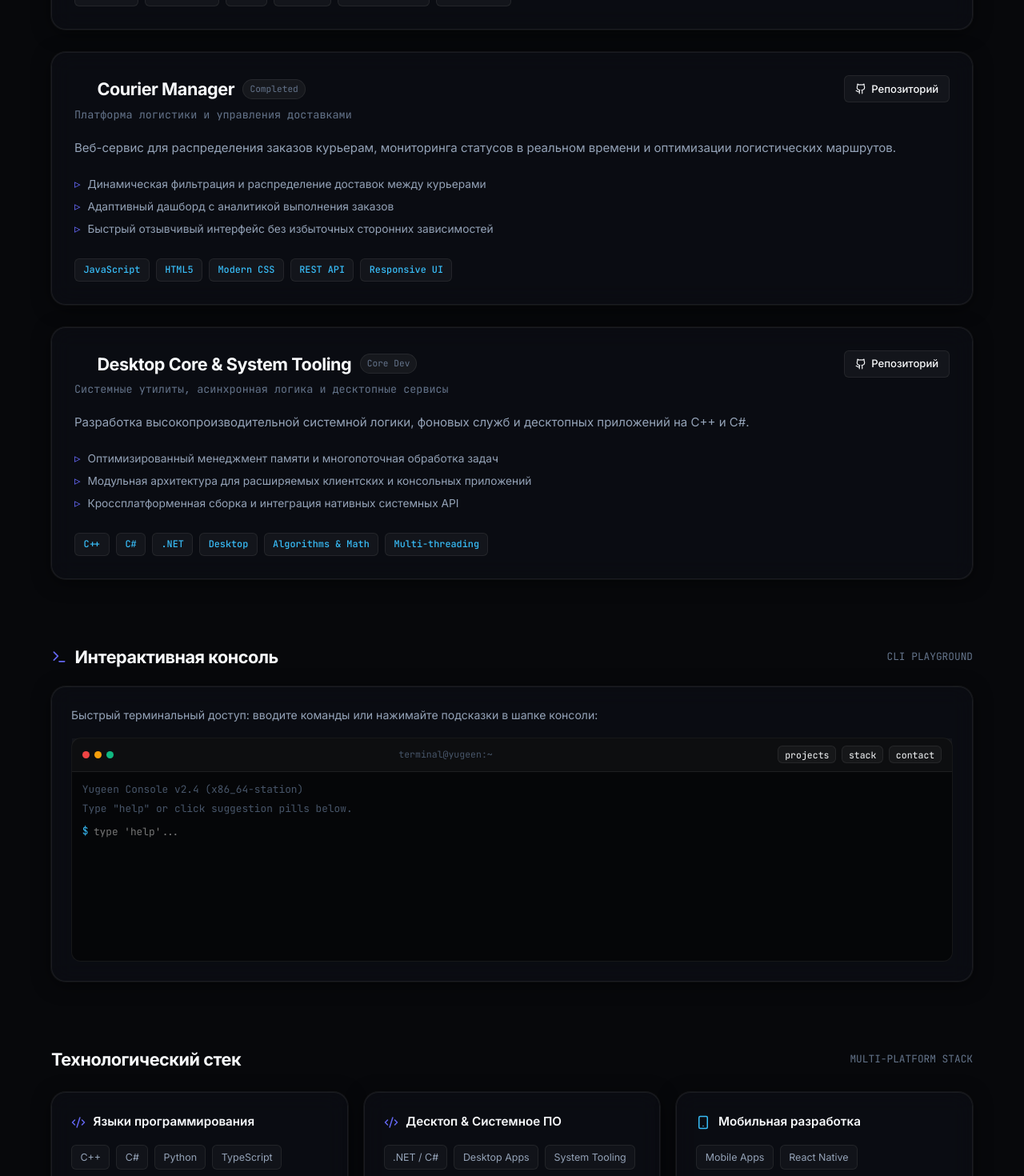
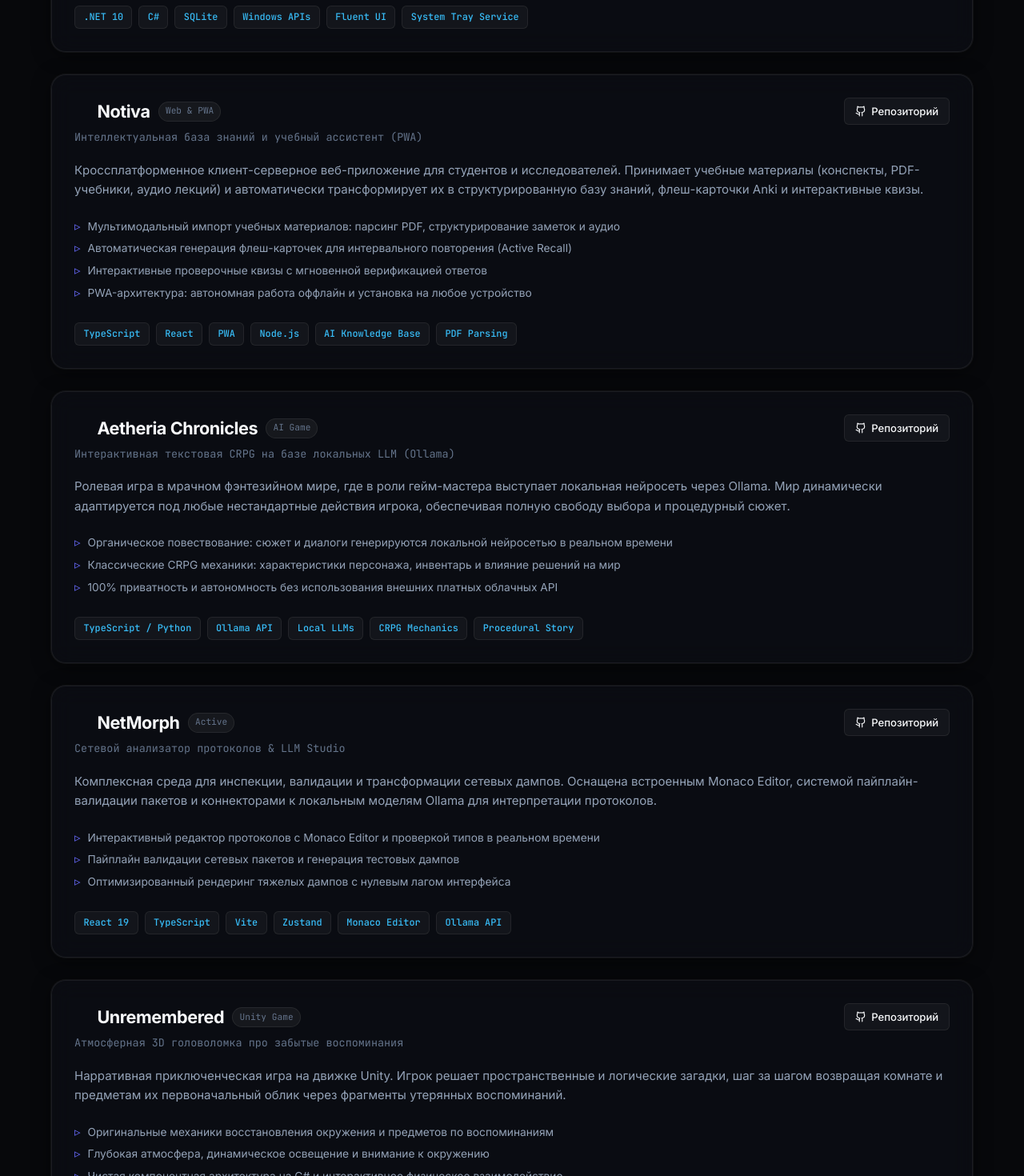
Before and after one commit to yug33n/yug33n.github.io, a React (Vite) app: page / in a window 1280 px wide. Shown: the part 1080-2550 px from the top of the page at 80% size. Built offline with nearby package versions, Linux system fonts and the light colour scheme.

Commit message:
feat: add 7 user projects with detailed highlights and links, update terminal catalog

```diff
--- a/src/components/InteractiveTerminal.tsx
+++ b/src/components/InteractiveTerminal.tsx
@@ -40,9 +40,13 @@ export const InteractiveTerminal = () => {
         break;
       case 'projects':
         newLines.push(
-          { id: Date.now() + 1, type: 'output', text: '1. NetMorph — Network Protocol Inspector & LLM Studio' },
-          { id: Date.now() + 2, type: 'output', text: '2. Courier-Manager — Logistics delivery router & dispatch' },
-          { id: Date.now() + 3, type: 'output', text: '3. Desktop Core & Tooling — C++, C#, background services & native APIs' }
+          { id: Date.now() + 1, type: 'output', text: '1. WinTime — Privacy-first Windows screen tracker (.NET 10, C#, SQLite)' },
+          { id: Date.now() + 2, type: 'output', text: '2. Notiva — AI knowledge base & active recall flashcards (PWA, React)' },
+          { id: Date.now() + 3, type: 'output', text: '3. Aetheria Chronicles — Text CRPG powered by local LLMs (Ollama)' },
+          { id: Date.now() + 4, type: 'output', text: '4. NetMorph — Network protocol inspector & LLM Studio (React, TS)' },
+          { id: Date.now() + 5, type: 'output', text: '5. Unremembered — 3D memory restoration puzzle game (Unity, C#)' },
+          { id: Date.now() + 6, type: 'output', text: '6. Resonance — Desktop audio player with custom audio engine (C#)' },
+          { id: Date.now() + 7, type: 'output', text: '7. Courier-Manager — Arcade parcel dispatch web game (HTML5, JS)' }
         );
         if (shouldScrollWindow) {
           document.getElementById('projects-deck')?.scrollIntoView({ behavior: 'smooth' });
--- a/src/data/portfolioData.ts
+++ b/src/data/portfolioData.ts
@@ -3,23 +3,67 @@ import type { ProjectItem, SkillCategory } from '../types';
 export const personalInfo = {
   name: "yugeen",
   role: "Software Developer",
-  tagline: "Разработка десктопных приложений, мобильных сервисов и высокопроизводительного веба.",
+  tagline: "Разработка десктопных приложений, мобильных сервисов, игр и современного веба.",
   status: "Открыт для предложений & проектов",
   telegram: "https://t.me/dim0kkk",
   instagram: "https://instagram.com/yug3en",
   github: "https://github.com/grymik0",
   bio: [
-    "Универсальный разработчик с опытом в системном программировании, десктопных решениях, мобильных приложениях и современном вебе.",
-    "Пишу на C++, C# и TypeScript. Занимаюсь созданием десктопных и мобильных клиентских приложений, а также проектированием масштабируемых веб-платформ и сетевых сервисов. Ценю чистую архитектуру, оптимизацию и отзывчивый UX."
+    "Универсальный разработчик с разносторонним опытом: от системных Windows-приложений на C# и .NET 10 до нарративных 3D-игр на Unity и систем на базе локальных LLM.",
+    "Пишу на C#, C++, TypeScript и Python. Создаю софт, который уважает приватность пользователей, и интерактивные веб-сервисы с продуманным UX. Люблю глубокие технические задачи: трекинг системных процессов, интеграцию локальных нейросетей и разработку игровых механик."
   ]
 };
 
 export const projectsData: ProjectItem[] = [
   {
+    id: "wintime",
+    title: "WinTime",
+    tagline: "Privacy-first трекер экранного времени и продуктивности для Windows",
+    description: "Тихое приложение в системном трее Windows: детально отслеживает активные процессы, вкладки браузеров (Chrome, Edge, Opera) и проекты без замедления системы. 100% данных хранятся локально в SQLite — никакой телеметрии, облаков и учетных записей.",
+    highlights: [
+      "Глубокий мониторинг вкладок браузера, открытых проектов в IDE и авто-распознавание игр (Steam/Epic)",
+      "Цели и лимиты экранного времени с мягкими уведомлениями или авто-закрытием процессов",
+      "Анализ ритмов сна через системный лог событий Windows и плавающий рабочий виджет (Micro-Mode)",
+      "Геймификация продуктивности: уровни XP, квесты и 20-недельная тепловая карта активности"
+    ],
+    techStack: [".NET 10", "C#", "SQLite", "Windows APIs", "Fluent UI", "System Tray Service"],
+    githubUrl: "https://github.com/grymik0/WinTime",
+    status: "Featured App"
+  },
+  {
+    id: "notiva",
+    title: "Notiva",
+    tagline: "Интеллектуальная база знаний и учебный ассистент (PWA)",
+    description: "Кроссплатформенное клиент-серверное веб-приложение для студентов и исследователей. Принимает учебные материалы (конспекты, PDF-учебники, аудио лекций) и автоматически трансформирует их в структурированную базу знаний, флеш-карточки Anki и интерактивные квизы.",
+    highlights: [
+      "Мультимодальный импорт учебных материалов: парсинг PDF, структурирование заметок и аудио",
+      "Автоматическая генерация флеш-карточек для интервального повторения (Active Recall)",
+      "Интерактивные проверочные квизы с мгновенной верификацией ответов",
+      "PWA-архитектура: автономная работа оффлайн и установка на любое устройство"
+    ],
+    techStack: ["TypeScript", "React", "PWA", "Node.js", "AI Knowledge Base", "PDF Parsing"],
+    githubUrl: "https://github.com/grymik0/Notiva",
+    status: "Web & PWA"
+  },
+  {
+    id: "aetheria-chronicles",
+    title: "Aetheria Chronicles",
+    tagline: "Интерактивная текстовая CRPG на базе локальных LLM (Ollama)",
+    description: "Ролевая игра в мрачном фэнтезийном мире, где в роли гейм-мастера выступает локальная нейросеть через Ollama. Мир динамически адаптируется под любые нестандартные действия игрока, обеспечивая полную свободу выбора и процедурный сюжет.",
+    highlights: [
+      "Органическое повествование: сюжет и диалоги генерируются локальной нейросетью в реальном времени",
+      "Классические CRPG механики: характеристики персонажа, инвентарь и влияние решений на мир",
+      "100% приватность и автономность без использования внешних платных облачных API"
+    ],
+    techStack: ["TypeScript / Python", "Ollama API", "Local LLMs", "CRPG Mechanics", "Procedural Story"],
+    githubUrl: "https://github.com/grymik0/aetheria-chronicles",
+    status: "AI Game"
+  },
+  {
     id: "netmorph",
     title: "NetMorph",
     tagline: "Сетевой анализатор протоколов & LLM Studio",
-    description: "Комплексная среда для инспекции, валидации и трансформации сетевых дампов. Оснащена встроенным Monaco Editor, системой пайплайн-валидации пакетов и коннекторами к локальным моделям Ollama.",
+    description: "Комплексная среда для инспекции, валидации и трансформации сетевых дампов. Оснащена встроенным Monaco Editor, системой пайплайн-валидации пакетов и коннекторами к локальным моделям Ollama для интерпретации протоколов.",
     highlights: [
       "Интерактивный редактор протоколов с Monaco Editor и проверкой типов в реальном времени",
       "Пайплайн валидации сетевых пакетов и генерация тестовых дампов",
@@ -30,32 +74,46 @@ export const projectsData: ProjectItem[] = [
     status: "Active"
   },
   {
-    id: "courier-manager",
-    title: "Courier Manager",
-    tagline: "Платформа логистики и управления доставками",
-    description: "Веб-сервис для распределения заказов курьерам, мониторинга статусов в реальном времени и оптимизации логистических маршрутов.",
+    id: "unremembered",
+    title: "Unremembered",
+    tagline: "Атмосферная 3D головоломка про забытые воспоминания",
+    description: "Нарративная приключенческая игра на движке Unity. Игрок решает пространственные и логические загадки, шаг за шагом возвращая комнате и предметам их первоначальный облик через фрагменты утерянных воспоминаний.",
     highlights: [
-      "Динамическая фильтрация и распределение доставок между курьерами",
-      "Адаптивный дашборд с аналитикой выполнения заказов",
-      "Быстрый отзывчивый интерфейс без избыточных сторонних зависимостей"
+      "Оригинальные механики восстановления окружения и предметов по воспоминаниям",
+      "Глубокая атмосфера, динамическое освещение и внимание к окружению",
+      "Чистая компонентная архитектура на C# и интерактивное физическое взаимодействие"
     ],
-    techStack: ["JavaScript", "HTML5", "Modern CSS", "REST API", "Responsive UI"],
-    githubUrl: "https://github.com/grymik0/Courier-Manager",
-    status: "Completed"
+    techStack: ["Unity", "C#", "3D Puzzles", "Game Physics", "Level Design", "Atmospheric Audio"],
+    githubUrl: "https://github.com/grymik0/Unremembered",
+    status: "Unity Game"
   },
   {
-    id: "desktop-core-tooling",
-    title: "Desktop Core & System Tooling",
-    tagline: "Системные утилиты, асинхронная логика и десктопные сервисы",
-    description: "Разработка высокопроизводительной системной логики, фоновых служб и десктопных приложений на C++ и C#.",
+    id: "resonance",
+    title: "Resonance",
+    tagline: "Минималистичный и быстрый аудиоплеер на C# (.NET)",
+    description: "Десктопный музыкальный плеер для локальной фонотеки. Сфокусирован на чистом звучании, мгновенном отклике интерфейса и минимальном потреблении оперативной памяти.",
     highlights: [
-      "Оптимизированный менеджмент памяти и многопоточная обработка задач",
-      "Модульная архитектура для расширяемых клиентских и консольных приложений",
-      "Кроссплатформенная сборка и интеграция нативных системных API"
+      "Легковесный аудиодвижок с поддержкой популярных аудиоформатов",
+      "Удобная организация очередей воспроизведения и кастомных плейлистов",
+      "Чистый современный интерфейс без рекламы и фоновых процессов"
     ],
-    techStack: ["C++", "C#", ".NET", "Desktop", "Algorithms & Math", "Multi-threading"],
-    githubUrl: "https://github.com/grymik0",
-    status: "Core Dev"
+    techStack: ["C#", ".NET", "Desktop Audio", "Low Memory Footprint", "XAML / Modern UI"],
+    githubUrl: "https://github.com/grymik0/Resonance",
+    status: "Desktop"
+  },
+  {
+    id: "courier-manager",
+    title: "Курьер-Менеджер: Пробей Очередь!",
+    tagline: "Аркадная веб-игра про работу пункта выдачи заказов",
+    description: "Динамичная игра про управление логистическим пунктом (ПВЗ). Сортируй коробки с движущейся конвейерной ленты, выдавай правильные посылки клиентам на скорость и удерживай комбо-множители.",
+    highlights: [
+      "Реактивный игровой процесс с механикой выдачи с ленты и комбо-таймингами",
+      "Система прогрессии: магазин улучшений, смена смен и режим «Хардкор-час»",
+      "Интеграция с Yandex Games SDK, звуковыми эффектами и таблицей рекордов"
+    ],
+    techStack: ["JavaScript", "HTML5", "Modern CSS", "Game Loop", "Yandex Games SDK", "Web Audio"],
+    githubUrl: "https://github.com/grymik0/Courier-Manager",
+    status: "Web Game"
   }
 ];
 
@@ -63,31 +121,31 @@ export const skillCategories: SkillCategory[] = [
   {
     category: "Языки программирования",
     iconName: "Code2",
-    skills: ["C++", "C#", "Python", "TypeScript", "JavaScript", "SQL", "HTML5 / CSS3"]
+    skills: ["C#", "C++", "TypeScript", "JavaScript", "Python", "SQL", "HTML5 / CSS3"]
   },
   {
-    category: "Десктоп & Системное ПО",
+    category: "Десктоп & .NET",
     iconName: "Cpu",
-    skills: [".NET / C#", "Desktop Apps", "System Tooling", "Algorithms & Math", "Multi-threading", "Native APIs"]
+    skills: [".NET 10 / C#", "WinTime App", "SQLite", "Windows APIs", "System Tray Services", "Desktop Audio"]
   },
   {
-    category: "Мобильная разработка",
-    iconName: "Smartphone",
-    skills: ["Mobile Apps", "React Native", "Cross-Platform UI", "Android", "Mobile Architecture"]
+    category: "ИИ & Локальные LLM",
+    iconName: "Server",
+    skills: ["Ollama API", "Local LLMs", "Prompt Engineering", "CRPG Game Master", "AI Knowledge Extraction"]
+  },
+  {
+    category: "GameDev & Интерактив",
+    iconName: "Gamepad2",
+    skills: ["Unity (C#)", "3D Puzzles", "Game Physics", "Web Games", "Yandex Games SDK", "Procedural Narrative"]
   },
   {
     category: "Web & Frontend",
     iconName: "Layout",
-    skills: ["React 19", "Vite", "TypeScript", "Modern Vanilla CSS", "Zustand", "Monaco Editor"]
-  },
-  {
-    category: "Бэкенд & Сети",
-    iconName: "Server",
-    skills: ["Node.js", "REST APIs", "WebSocket", "Network Protocols", "Microservices", "Data Pipelines"]
+    skills: ["React 19", "TypeScript", "Vite", "PWA Architecture", "Zustand", "Monaco Editor", "Modern CSS"]
   },
   {
     category: "Инструменты & DevOps",
     iconName: "Terminal",
-    skills: ["Git & GitHub", "Docker", "Linux / VPS", "Nginx", "CI/CD Pipelines", "VS Code / IDEs"]
+    skills: ["Git & GitHub", "Docker", "Linux / VPS", "Nginx", "CI/CD", "VS Code / Visual Studio"]
   }
 ];
```
